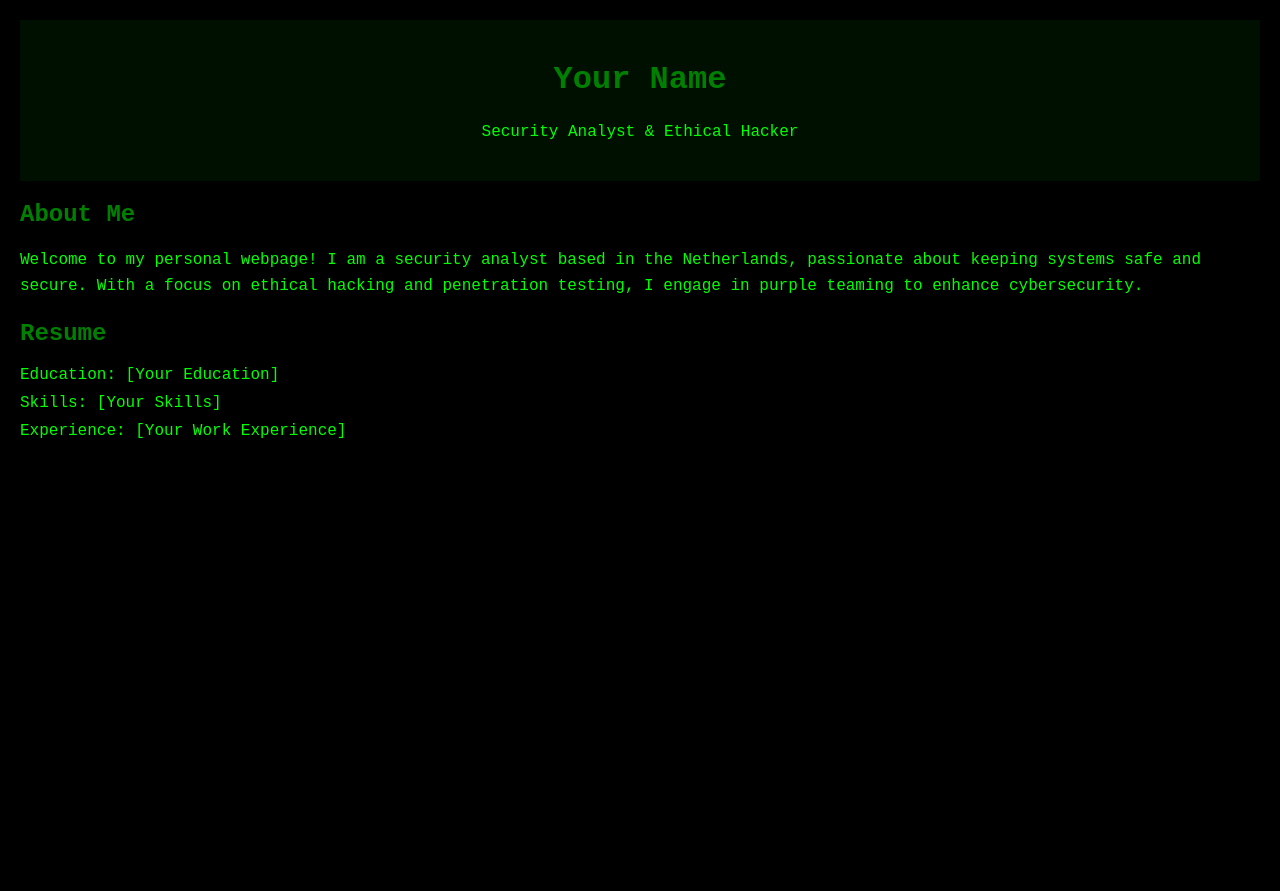
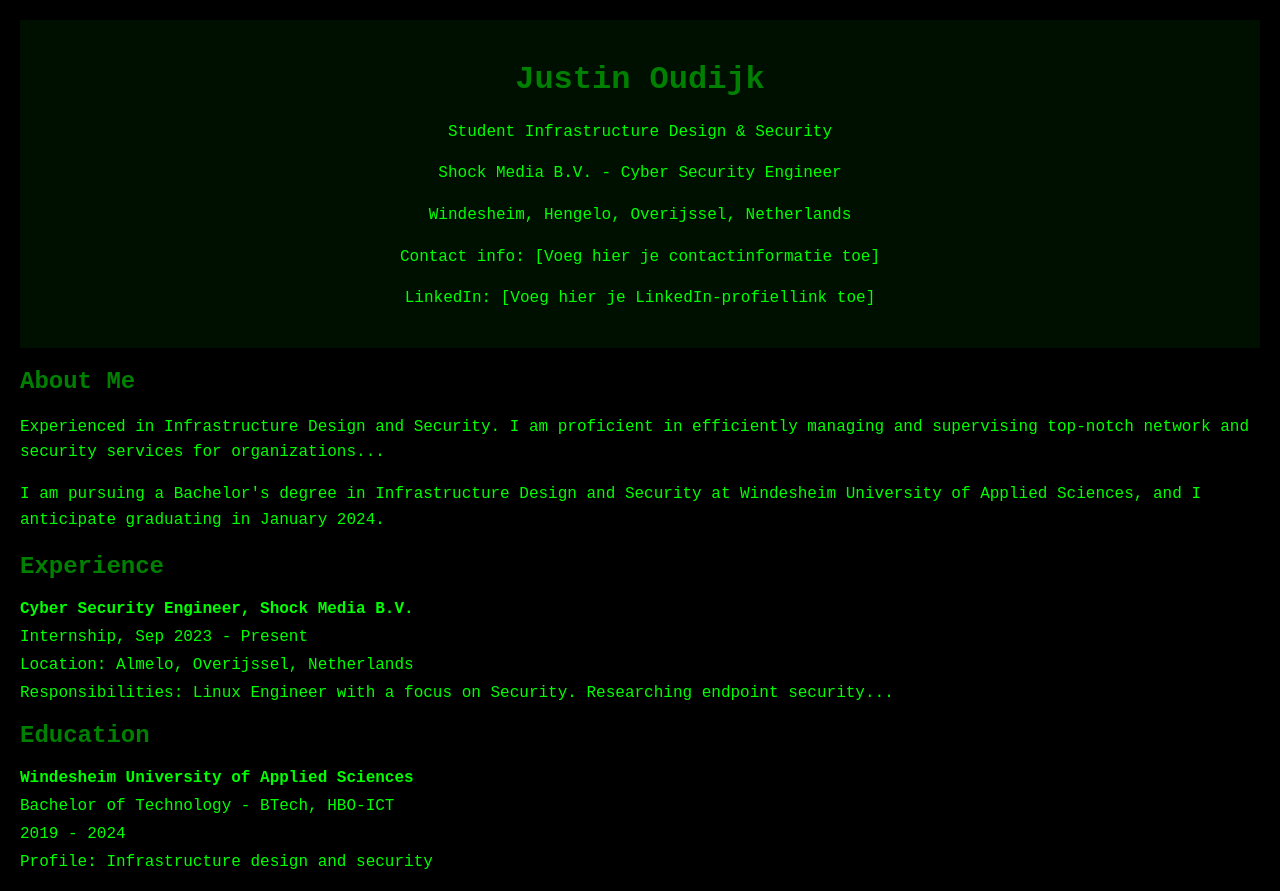
Before and after one commit to Jodki/about, a plain HTML site: page index.html in a window 1280 px wide. Before the commit the page ends 800 px from the top, so only its background shows below. Drawn offline with Linux system fonts and the light colour scheme.

Commit message:
updatesv2

```diff
--- a/index.html
+++ b/index.html
@@ -3,7 +3,7 @@
 <head>
     <meta charset="UTF-8">
     <meta name="viewport" content="width=device-width, initial-scale=1.0">
-    <title>Your Name - Resume</title>
+    <title>Justin Oudijk - Resume</title>
     <style>
         body {
             font-family: 'Courier New', Courier, monospace;
@@ -42,27 +42,43 @@
 </head>
 <body>
     <header>
-        <h1>Your Name</h1>
-        <p>Security Analyst & Ethical Hacker</p>
+        <h1>Justin Oudijk</h1>
+        <p>Student Infrastructure Design & Security</p>
+        <p>Shock Media B.V. - Cyber Security Engineer</p>
+        <p>Windesheim, Hengelo, Overijssel, Netherlands</p>
+        <p>Contact info: [Voeg hier je contactinformatie toe]</p>
+        <p>LinkedIn: [Voeg hier je LinkedIn-profiellink toe]</p>
     </header>
 
     <section>
         <h2>About Me</h2>
-        <p>Welcome to my personal webpage! I am a security analyst based in the Netherlands, passionate about keeping systems safe and secure. With a focus on ethical hacking and penetration testing, I engage in purple teaming to enhance cybersecurity.</p>
+        <p>Experienced in Infrastructure Design and Security. I am proficient in efficiently managing and supervising top-notch network and security services for organizations...</p>
+        <p>I am pursuing a Bachelor's degree in Infrastructure Design and Security at Windesheim University of Applied Sciences, and I anticipate graduating in January 2024.</p>
     </section>
 
     <section>
-        <h2>Resume</h2>
+        <h2>Experience</h2>
         <ul>
-            <!-- Include relevant details from your resume -->
-            <li>Education: [Your Education]</li>
-            <li>Skills: [Your Skills]</li>
-            <li>Experience: [Your Work Experience]</li>
-            <!-- Add more sections as needed -->
+            <li><strong>Cyber Security Engineer, Shock Media B.V.</strong></li>
+            <li>Internship, Sep 2023 - Present</li>
+            <li>Location: Almelo, Overijssel, Netherlands</li>
+            <li>Responsibilities: Linux Engineer with a focus on Security. Researching endpoint security...</li>
+            <!-- Add more experiences as needed -->
         </ul>
     </section>
 
-    <!-- Add more sections as needed -->
+    <section>
+        <h2>Education</h2>
+        <ul>
+            <li><strong>Windesheim University of Applied Sciences</strong></li>
+            <li>Bachelor of Technology - BTech, HBO-ICT</li>
+            <li>2019 - 2024</li>
+            <li>Profile: Infrastructure design and security</li>
+            <!-- Add more education details as needed -->
+        </ul>
+    </section>
+
+    <!-- Add more sections for Projects, Skills, Certifications, etc. -->
 
 </body>
 </html>
```
